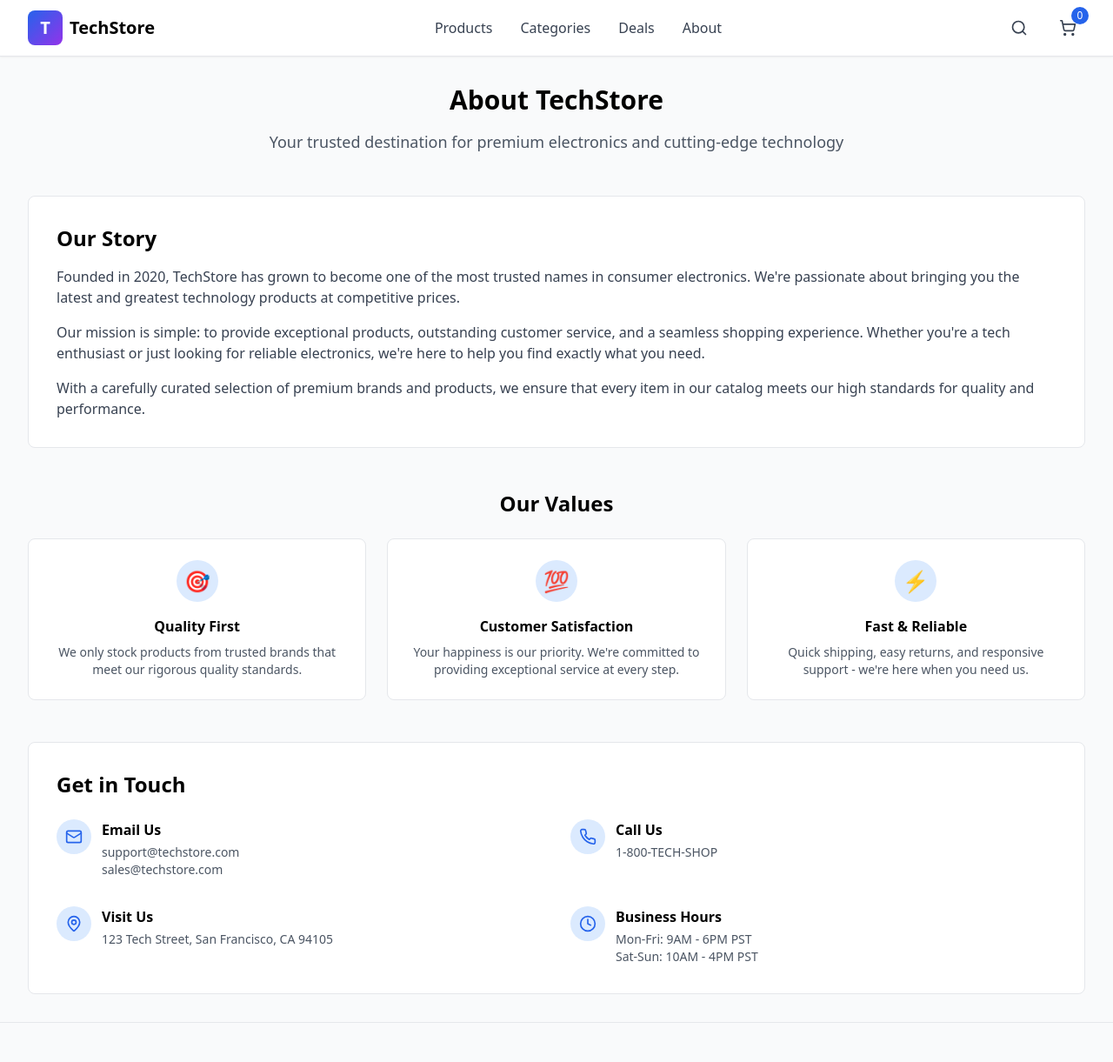
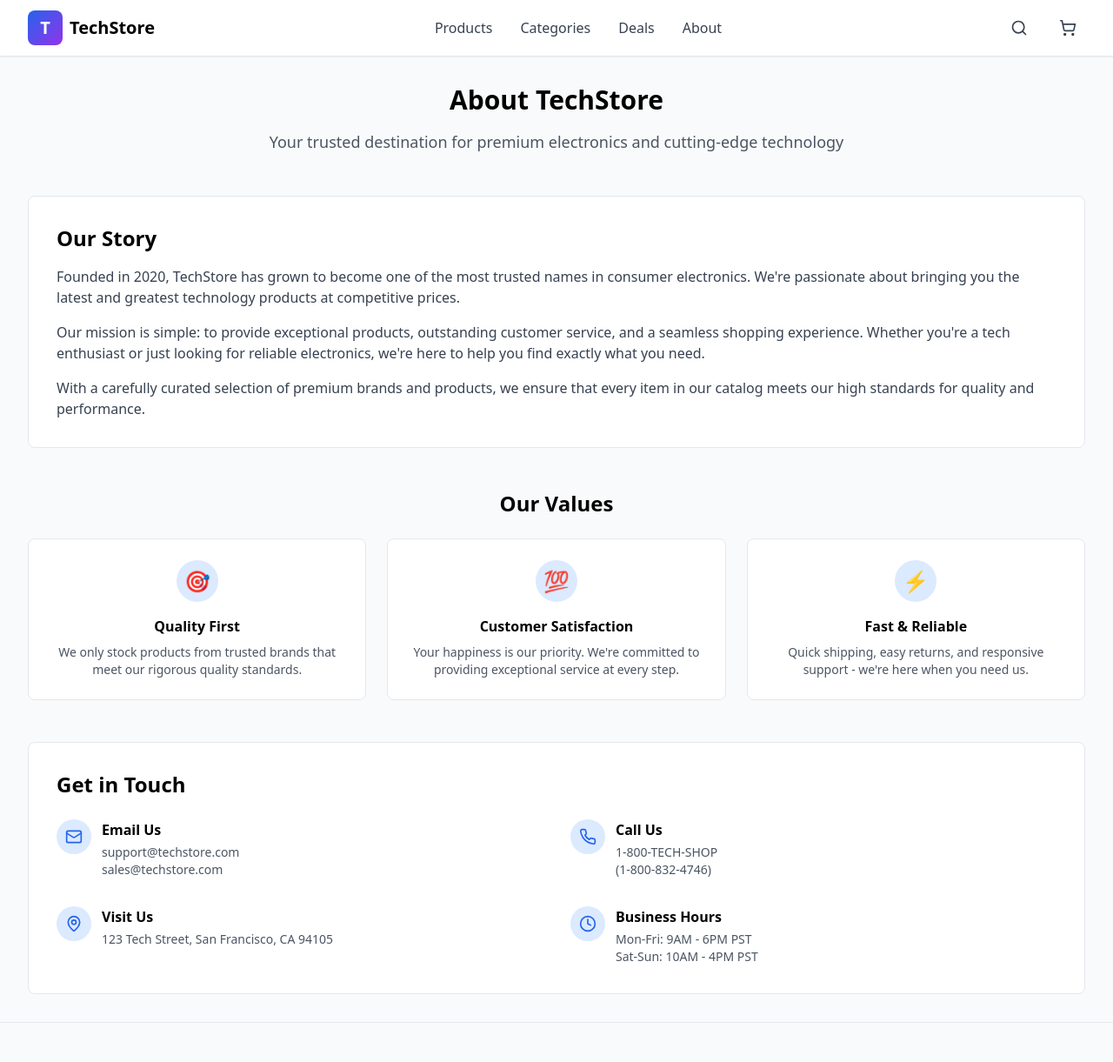
Before and after one commit to YurcheuskiRadzivon/tech-store_univ, a plain HTML site: page template/about.html in a window 1280 px wide. Shown: the top 1221 px of the page at 87% size. Drawn offline with nearby package versions, Linux system fonts and the light colour scheme.

Commit message:
editing info for about page

```diff
--- a/template/about.html
+++ b/template/about.html
@@ -31,7 +31,7 @@
                                 </button>
                                 <a class="relative flex h-10 w-10 items-center justify-center rounded-full text-gray-700 hover:bg-gray-100 transition-colors" aria-label="Shopping cart" href="./cart.html">
                                     <img src="../static/icons/shopping-cart-gray-700.svg" alt="" class="h-5 w-5" aria-hidden="true" />
-                                    <span data-cart-count class="absolute -right-1 -top-1 flex h-5 w-5 items-center justify-center rounded-full bg-blue-600 text-xs text-white" hidden>0</span>
+                                    <span data-cart-count class="absolute -right-1 -top-1 flex h-5 w-5 items-center justify-center rounded-full bg-blue-600 text-xs text-white hidden">0</span>
                                 </a>
                                 <button aria-label="Menu" class="flex h-10 w-10 items-center justify-center rounded-full text-gray-700 hover:bg-gray-100 transition-colors md:hidden">
                                     <img src="../static/icons/menu-gray-700.svg" alt="" class="h-5 w-5" aria-hidden="true" />
@@ -103,6 +103,7 @@
                                         <div>
                                             <h3 class="font-semibold mb-1">Call Us</h3>
                                             <p class="text-sm text-gray-600">1-800-TECH-SHOP</p>
+                                            <p class="text-sm text-gray-600">(1-800-832-4746)</p>
                                         </div>
                                     </div>
                                     <div class="flex items-start gap-3">
```
